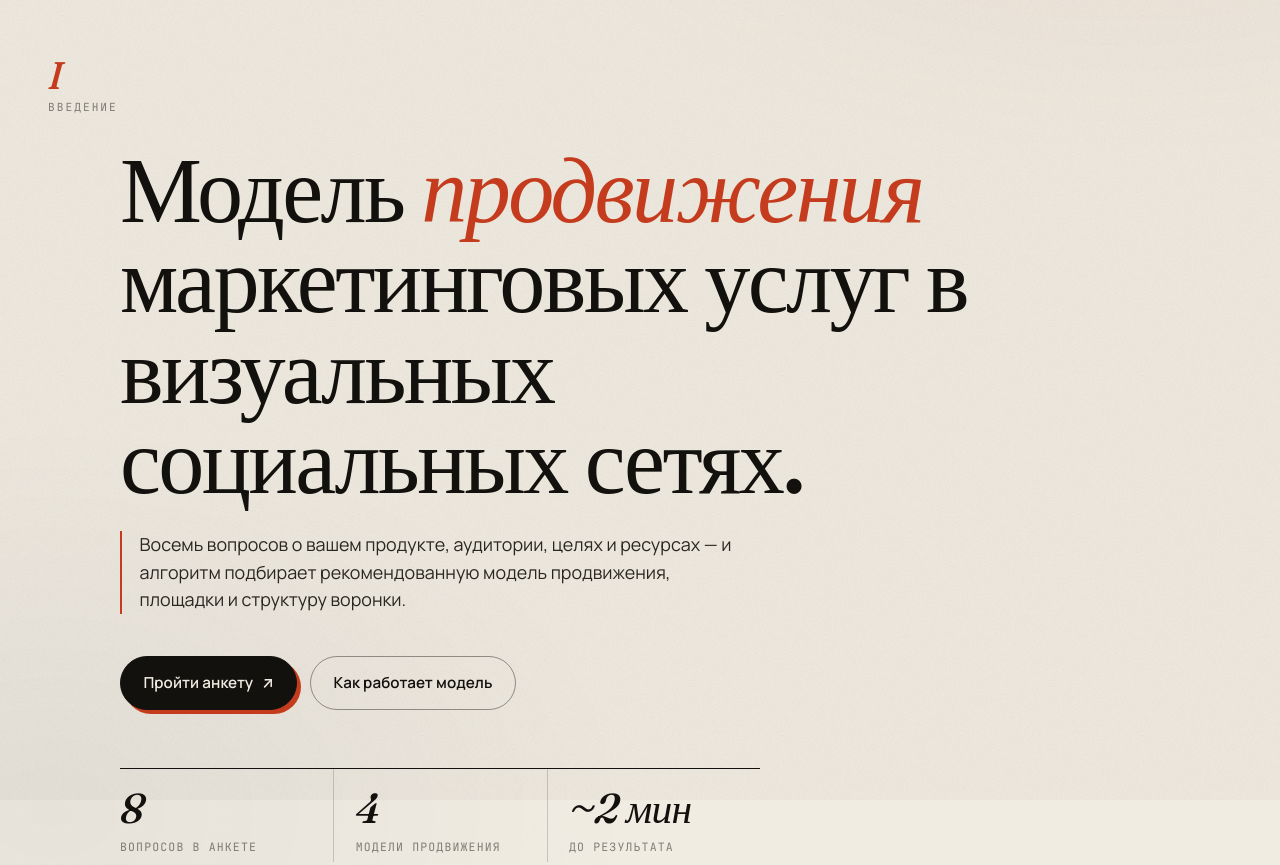
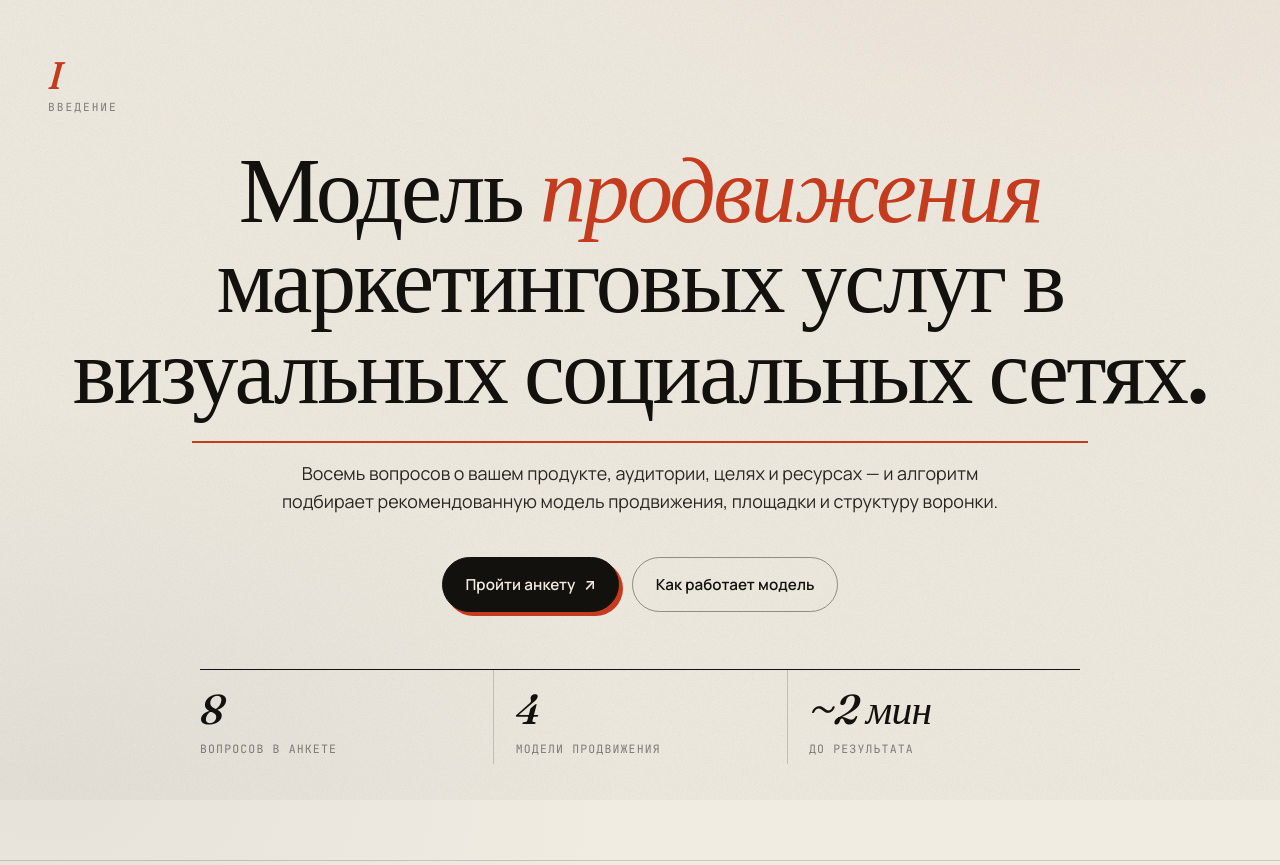
Before and after one commit to alenki/alima_project, a website built with Vite: page index.html in a window 1280 px wide. Shown: the top 865 px of the page. Built offline with nearby package versions, Linux system fonts and the light colour scheme.

Commit message:
some fixes

```diff
--- a/src/style.css
+++ b/src/style.css
@@ -318,10 +318,16 @@ section + section {
   border-top: none;
 }
 
-.hero__inner {
-  max-width: 1040px;
+.hero .hero__inner.container {
+  width: min(100% - var(--gutter) * 2, 1360px);
+  max-width: 1360px;
+  margin-inline: auto;
   position: relative;
   z-index: 1;
+  text-align: center;
+  display: flex;
+  flex-direction: column;
+  align-items: center;
 }
 
 .hero__mark {
@@ -406,24 +412,28 @@ section + section {
   font-size: clamp(2.4rem, 7.2vw, 6.2rem);
   line-height: 0.98;
   letter-spacing: -0.028em;
-  margin: 0 0 1.6rem;
-  max-width: 14ch;
+  margin: 0 auto 1.6rem;
+  max-width: 26ch;
   color: var(--ink);
+  text-wrap: balance;
 }
 
 .hero__lede {
-  margin: 0 0 2.6rem;
+  margin: 0 auto 2.6rem;
   color: var(--ink-2);
   font-size: clamp(1.05rem, 1.4vw, 1.2rem);
-  max-width: 56ch;
+  max-width: 82ch;
   line-height: 1.55;
-  border-left: 2px solid var(--accent);
-  padding-left: 1.1rem;
+  border-top: 2px solid var(--accent);
+  padding-top: 1.1rem;
+  text-align: center;
+  text-wrap: balance;
 }
 
 .hero__cta {
   display: flex;
   flex-wrap: wrap;
+  justify-content: center;
   gap: 0.8rem;
   margin-bottom: 3.6rem;
 }
@@ -434,8 +444,10 @@ section + section {
   gap: 0;
   padding-top: 0;
   border-top: 1px solid var(--ink);
-  margin: 0;
-  max-width: 640px;
+  margin: 0 auto;
+  width: 100%;
+  max-width: 880px;
+  text-align: left;
 }
 
 .hero__stat {
```
